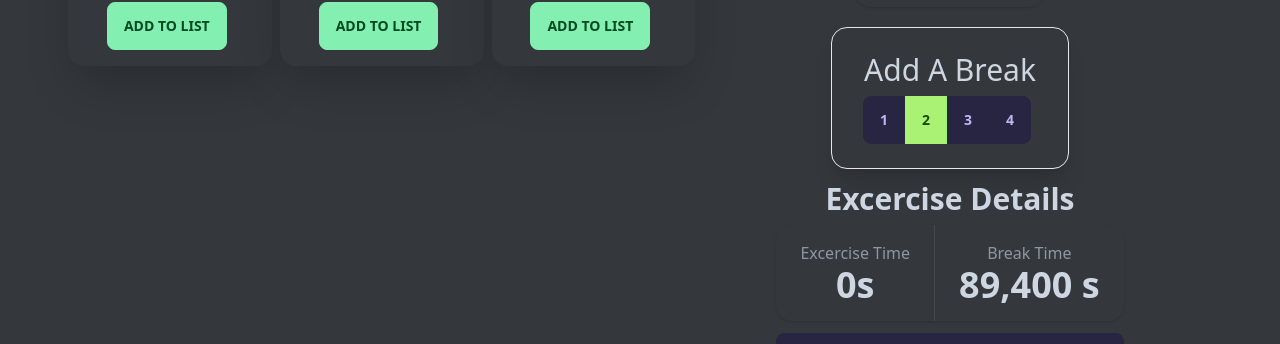
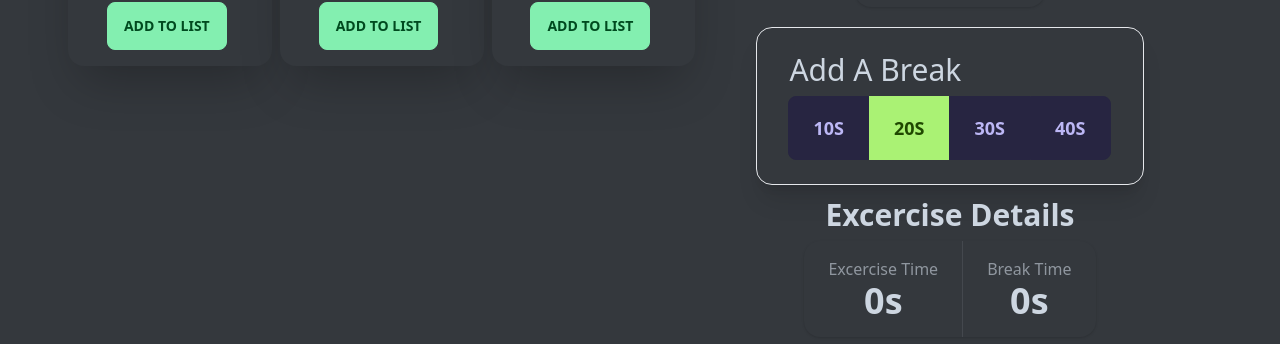
Before and after one commit to HasanMdKamrul/fit-x-fitness-app, a React (Create React App) app: page / in a window 1280 px wide. Shown: the part 608-952 px from the top of the page. Built offline with nearby package versions, Linux system fonts and the light colour scheme.

Commit message:
Functional break time added

```diff
--- a/src/components/ActivityMonitor/ActivityMonitor.js
+++ b/src/components/ActivityMonitor/ActivityMonitor.js
@@ -1,17 +1,28 @@
-import React from 'react';
+import React, { useState } from 'react';
 import AddABreak from '../AddABreak/AddABreak';
 import Details from '../Details/Details';
 import PersonalInfo from '../PersonalInfo/PersonalInfo';
 
 const ActivityMonitor = ({duration}) => {
+
+    const [breakTime,setBreakTime] = useState(0);
+
+    const handleBreak = (time)=>{
+
+        setBreakTime(time);
+
+        // ** set the break time to ls
+    }
+
+
     return (
         <div className='h-screen'>
             {/* Personal info */}
             <PersonalInfo/>
             {/* Add A break */}
-            <AddABreak/>
+            <AddABreak handleBreak={handleBreak}/>
             {/* Excercise details */}
-            <Details duration={duration}/>
+            <Details breakTime={breakTime} duration={duration}/>
             {/* ** Activity completed button */}
         </div>
     );
--- a/src/components/AddABreak/AddABreak.js
+++ b/src/components/AddABreak/AddABreak.js
@@ -1,15 +1,15 @@
 import React from 'react';
 
-const AddABreak = () => {
+const AddABreak = ({handleBreak}) => {
     return (
         <div className='flex justify-center mt-5'>
            <div className='border px-8 py-6 shadow-xl rounded-2xl'>
                 <h1 className='text-3xl mb-2'>Add A Break</h1>
                 <div className="btn-group">
-                    <input type="radio" name="options" data-title="1" className="btn" />
-                    <input type="radio" name="options" data-title="2" className="btn" checked />
-                    <input type="radio" name="options" data-title="3" className="btn" />
-                    <input type="radio" name="options" data-title="4" className="btn" />
+                    <button  onClick={()=>handleBreak(10)}  className="btn btn-lg">10s</button>
+                    <button  onClick={()=>handleBreak(20)}  className="btn btn-lg btn-active">20s</button>
+                    <button  onClick={()=>handleBreak(30)} className="btn btn-lg">30s</button>
+                    <button  onClick={()=>handleBreak(40)}  className="btn btn-lg">40s</button>
                 </div>
             </div>
         </div>
--- a/src/components/Details/Details.js
+++ b/src/components/Details/Details.js
@@ -1,6 +1,6 @@
 import React from 'react';
 
-const Details = ({duration}) => {
+const Details = ({breakTime,duration}) => {
 
     const totalTime = duration.reduce((previousValue,currentValue)=> previousValue + currentValue,0)
 
@@ -16,7 +16,7 @@ const Details = ({duration}) => {
                     </div>
                     <div className="stat">
                         <div className="stat-title">Break Time</div>
-                        <div className="stat-value">89,400 s</div>
+                        <div className="stat-value">{breakTime}s</div>
                     </div>
 
                 </div>
```
